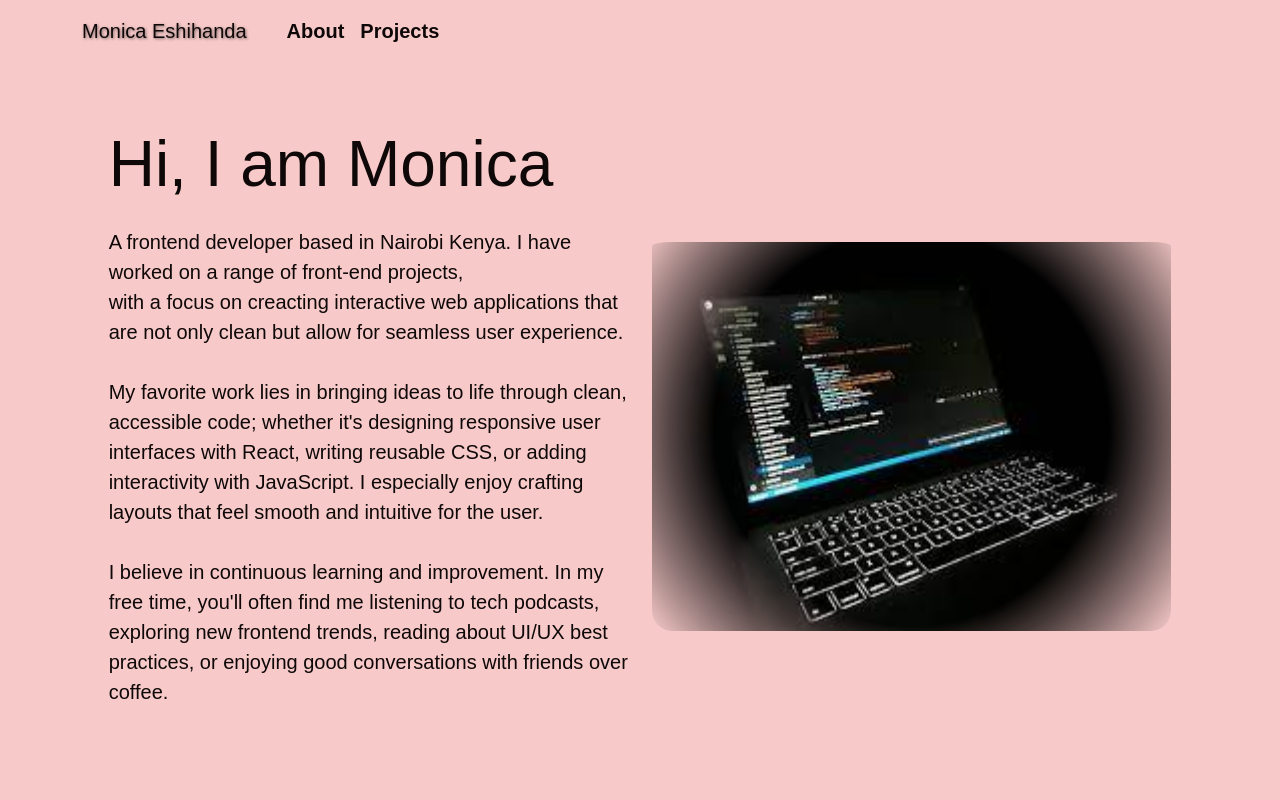
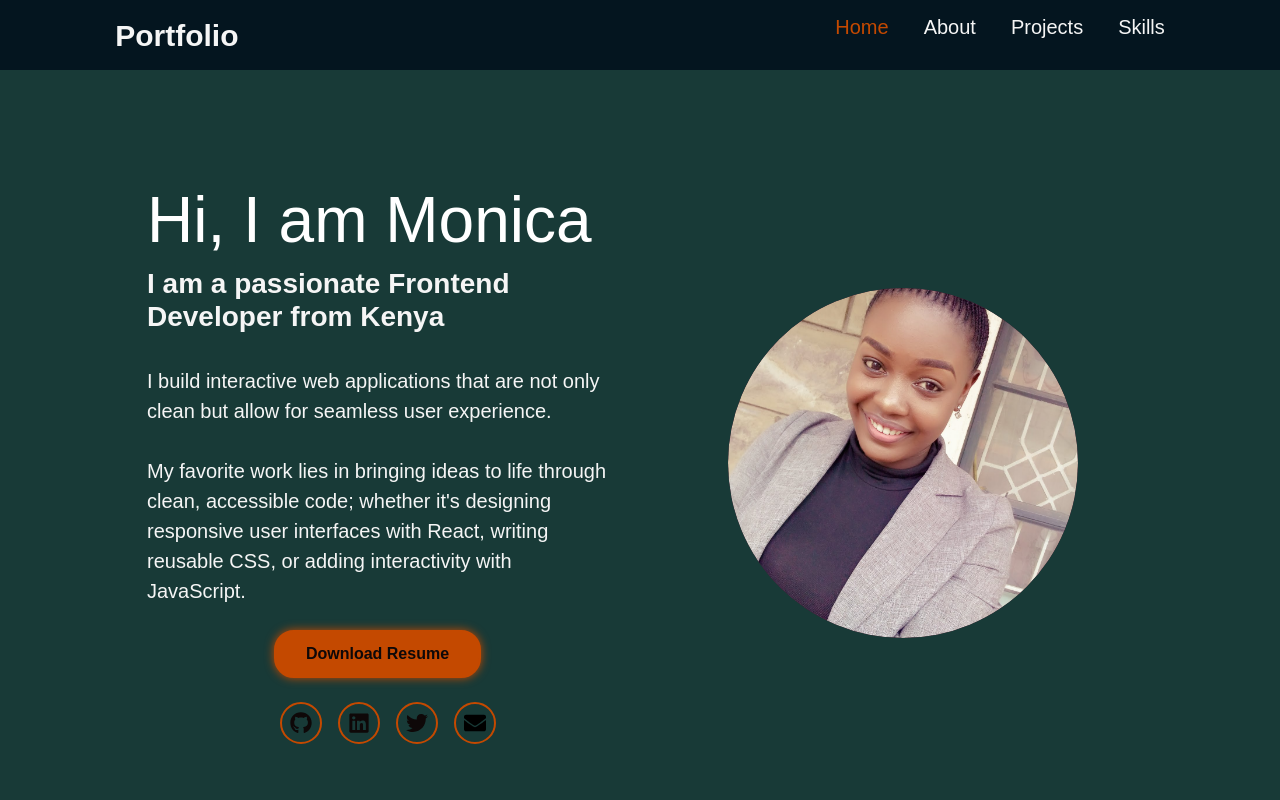
Before and after one commit to eshihanda/port_folio, a React (Vite) app in the folder my-react-app/: page / in a window 1280 px wide. Shown: the top 800 px of the page. Built offline with nearby package versions, Linux system fonts and the light colour scheme.

Commit message:
improved my portfolio

```diff
--- a/my-react-app/src/About.jsx
+++ /dev/null
@@ -1,26 +0,0 @@
-import React from 'react'
-import './Styles/About.css'
-import about from './assets/about.png'
-const About = () => {
-  return (
-    <div id='about' className='py-5 min-vh-100 about-section'>
-        <div className='row justify-content-center align-items-center'>
-        {/* the left part */}
-            <div className='col-md-5 pt-3 text-center text-md-start'>
-                <h1 className='intro-text'>
-                    <div className='display-3'>Hi, I am Monica</div>
-                </h1>
-                <p className='lead my-4'> A frontend developer based in Nairobi Kenya. I have worked on a range of front-end projects, <br />
-                with a focus on creacting interactive web applications that are not only clean but allow for seamless user experience.
-                <br />  <br /> My favorite work lies in bringing ideas to life through clean, accessible code; whether it's designing responsive user interfaces with React, writing reusable CSS, or adding interactivity with JavaScript. I especially enjoy crafting layouts that feel smooth and intuitive for the user.
-                <br />  <br /> I believe in continuous learning and improvement. In my free time, you'll often find me listening to tech podcasts, exploring new frontend trends, reading about UI/UX best practices, or enjoying good conversations with friends over coffee.</p>
-            </div>
-            <div className='col-md-5 text-center d-none d-md-block pt-3 about-image'>
-                <img src={about} alt="a web image" className='img-fluid pt-3 about-img' />
-            </div>
-        </div>
-    </div>
-  )
-}
-
-export default About
--- a/my-react-app/src/App.css
+++ b/my-react-app/src/App.css
@@ -1,9 +1,9 @@
 body {
-  background-color: #F7CAC9;
+  background-color:  #183a37;
   margin: 0;
-  padding: 0;
+  padding: 70px;
   font-family: 'Arial', sans-serif;
-  color: #0e0808;
+  color: whitesmoke;
 }
 html {
 scroll-behavior: smooth;
--- a/my-react-app/src/App.jsx
+++ b/my-react-app/src/App.jsx
@@ -1,5 +1,5 @@
 import React from 'react'
-import About from './About'
+import Home from './Home'
 import Projects from './Projects'
 import Footer   from './Footer'
 import Header from './Header'
@@ -9,7 +9,7 @@ const App = () => {
   return (
     <>
       <Header />
-      <About />
+      <Home />
       <Projects />
       <TechStack />
       <Footer />
--- a/my-react-app/src/Footer.jsx
+++ b/my-react-app/src/Footer.jsx
@@ -4,7 +4,7 @@ import { FaGithub, FaLinkedin, FaTwitter, FaEnvelope } from 'react-icons/fa';
 
 const Footer = () => {
   return (
-    <footer className="footer-section text-black text-center py-4 mt-auto">
+    <footer className="footer-section text-white text-center py-4 mt-auto">
       <div className="container">
         <p className="mb-3">
           Handcrafted by <strong>Monica Eshihanda</strong> © {new Date().getFullYear()}
--- a/my-react-app/src/Header.jsx
+++ b/my-react-app/src/Header.jsx
@@ -1,21 +1,18 @@
 import React from 'react'
-import {Navbar, Nav, Container} from 'react-bootstrap';
-import './Styles/Header.css'
+import './Styles/Header.css';
 
 const Header = () => {
   return (
-    <Navbar variant="dark" expand="lg" sticky="top" className='custom-navbar'>
-        <Container>
-            <Navbar.Brand style={{ color: '#0e0808' }} href="#">Monica Eshihanda</Navbar.Brand>
-            <Navbar.Toggle aria-controls='navbar'/>
-            <Navbar.Collapse id='navbar'>
-                <Nav className='ms-3 fw-bold'>
-                    <Nav.Link href='#about'>About</Nav.Link>
-                    <Nav.Link href='#projects'>Projects</Nav.Link>
-                </Nav>
-            </Navbar.Collapse>
-        </Container>
-    </Navbar>
+    <nav className='Topnav'>
+      <a href="#" className='brand'>Portfolio</a>
+      <ul>
+        <li className='active'><a href="#">Home </a></li>
+        <li><a href="#">About</a></li>
+        <li><a href="#">Projects</a></li>
+        <li><a href="#">Skills</a></li>
+      </ul>
+
+    </nav>
   )
 }
 
--- /dev/null
+++ b/my-react-app/src/Home.jsx
@@ -0,0 +1,68 @@
+import React from 'react'
+import './Styles/Home.css'
+import about from './assets/about.png'
+import { FaGithub, FaLinkedin, FaTwitter, FaEnvelope } from 'react-icons/fa';
+
+const Home = () => {
+  return (
+    <div id='about' className='py-5 mt-5  min-vh-100 about-section' style={{ paddingTop: "100px" }}>
+        <div className='row justify-content-center align-items-center'>
+        {/* the left part */}
+            <div className='col-md-5 d-flex flex-column justify-content-center pt-3 text-center text-md-start'>
+                <h1 className='intro-text'>
+                    <div className='display-3'>Hi, I am Monica</div>
+                </h1>
+                <h2 className='fw-bold' style={{ padding: "-10px", fontSize: "28px" }}>I am a passionate Frontend Developer from Kenya</h2>
+                <p className='lead my-4'> I build interactive web applications that are not only clean but allow for seamless user experience.
+                <br />  <br /> My favorite work lies in bringing ideas to life through clean, accessible code; whether it's designing responsive user interfaces with React, writing reusable CSS, or adding interactivity with JavaScript.
+                </p>
+                <div className="social-icons d-flex justify-content-center gap-4 flex-wrap">
+                       <a href="/resume.pdf" download="Monica_Eshihanda_Resume.pdf" className='btn'>Download Resume</a>
+                        <div className='soc'>
+                            <a
+                                href="https://github.com/eshihanda"
+                                target="_blank"
+                                rel="noopener noreferrer"
+                                className="text-grey"
+                                >
+                                <FaGithub size={22} />
+                            </a>
+                            <a
+                                href="https://www.linkedin.com/in/monicah-wamaya-89913714a/"
+                                target="_blank"
+                                rel="noopener noreferrer"
+                                className="text-blue"
+                                >
+                                <FaLinkedin size={22} />
+                            </a>
+                            <a
+                                href="https://x.com/MEshihanda"
+                                target="_blank"
+                                rel="noopener noreferrer"
+                                className="text-aqua"
+                                >
+                                <FaTwitter size={22} />
+                            </a>
+                            <a
+                                href="eshihandamonn@gmail.com"
+                                className="text-black"
+                                target="_blank"
+                                rel="noopener noreferrer"
+                                >
+                            <FaEnvelope size={22} />
+                            </a>
+                        </div>
+                </div>
+            </div>
+            <div className='col-md-5 text-center d-none d-md-block pt-3 about-image'>
+                <div className='img-items'>
+                    <img src={about} alt="a web image" className='about-img' />
+                </div>
+            </div>
+
+        </div>
+    </div>
+  )
+}
+
+export default Home
--- a/my-react-app/src/Styles/About.css
+++ /dev/null
@@ -1,28 +0,0 @@
-.intro-text {
-  font-size: 3rem;
-  font-weight: bold;
-  color:#0e0808;
-  animation: slideIn 2s ease-in-out forwards;
-  opacity: 0;
-}
-
-@keyframes slideIn {
-  0% {
-      transform: translateX(-100px);
-      opacity: 0;
-  }
-  100% {
-      transform: translateX(0);
-      opacity: 1;
-  }
-}
-.about-img {
-  width: 100%;
-  border-radius: 20px;
-  box-shadow: 0 10px 30px rgba(0, 0,0, 0.3);
-  mask-image: radial-gradient(circle, rgba(0, 0, 0, 1) 60%, rgba(0, 0, 0, 0) 100%);
-  -webkit-mask-image: radial-gradient(circle, rgba(0, 0, 0, 1) 60%, rgba(0, 0, 0, 0) 100%);
-  mask-repeat: no-repeat;
-  mask-position: center;
-  mask-size: cover
-}
--- a/my-react-app/src/Styles/Footer.css
+++ b/my-react-app/src/Styles/Footer.css
@@ -4,6 +4,6 @@
   }
 
   .footer-section a:hover {
-    color: #1500d4;
+    color: #c44900;
     transition: color 0.3s ease-in-out;
   }
--- a/my-react-app/src/Styles/Header.css
+++ b/my-react-app/src/Styles/Header.css
@@ -1,16 +1,39 @@
-.navbar-brand {
-    text-shadow: 1px 1px 3px rgba(0, 0, 0, 0.5);
-    font-size: 20px;
-  }
-  .navbar-brand:hover {
-    text-shadow: 2px 2px 6px rgba(255, 255, 255, 0.4);
-    transition: all 0.3s ease;
-  }
-  .custom-navbar .nav-link {
-      color: #0e0808 !important;
-      font-size: 20px;
-    }
-
-    .custom-navbar .nav-link:hover {
-      color: #03020e !important; /* optional: darker on hover */
-    }
+a {
+  text-decoration: none;
+  color:  whitesmoke;;
+}
+.Topnav {
+  position: fixed;
+  left: 0;
+  top: 0;
+  width: 100%;
+  padding: 0 9%;
+  height: 70px;
+  display: flex;
+  justify-content: space-between;
+  align-items: center;
+  background-color: #04151f;
+  z-index: 100;
+}
+.Topnav .brand {
+  font-size: 30px;
+  font-weight: 700;
+}
+.Topnav ul {
+  display: flex;
+}
+.Topnav ul li {
+  list-style: none;
+  margin-left: 35px;
+}
+.Topnav ul li a {
+  font-size: 20px;
+  font-weight: 500;
+  transition: .5s;
+}
+.Topnav ul li:hover a {
+  color: #c44900;
+}
+.Topnav ul li.active a {
+  color: #c44900;
+}
--- /dev/null
+++ b/my-react-app/src/Styles/Home.css
@@ -0,0 +1,83 @@
+
+.about-section .row {
+  gap: 40px; /* adds space between text and image */
+}
+@media (max-width: 768px) {
+  .about-section .row {
+    gap: 20px; /* smaller gap for mobile */
+  }
+
+  .about-image .img-items {
+    width: 250px;
+    height: 250px;
+  }
+}
+.intro-text {
+  font-size: 3rem;
+  font-weight: bold;
+  color:white;
+  animation: slideIn 2s ease-in-out forwards;
+  opacity: 0;
+}
+
+@keyframes slideIn {
+  0% {
+      transform: translateX(-100px);
+      opacity: 0;
+  }
+  100% {
+      transform: translateX(0);
+      opacity: 1;
+  }
+}
+.btn {
+  display: inline-block;
+  padding: 10px 30px;
+  background: #c44900;
+  border: 2px solid #c44900;
+  border-radius: 20px;
+  box-shadow: 0 0 10px #c44900;
+  font-size: 16px;
+  color: #0e0808;
+  font-weight: 600;
+  transition: .5s;
+}
+.btn:hover {
+  background: transparent;
+  color: #0e0808;
+  box-shadow: none;
+}
+.social-icons .soc {
+  margin-left: 20px;
+
+}
+.social-icons .soc a {
+  display: inline-flex;
+  padding: 8px;
+  border: 2px solid #c44900;
+  border-radius: 50%;
+  font-size: 20px;
+  color:#0e0808;
+  margin: 0 8px;
+}
+.social-icons .soc a:hover {
+  background: #c44900;
+  color: #0e0808;
+  box-shadow: 0 0 10px #c44900;
+}
+/* Styling the image */
+.about-image .img-items {
+  width: 350px;
+  height: 350px;
+  background: #432534;
+  border-radius: 50%;
+  overflow: hidden; /* Hides any overflow */
+  margin: 0 auto;
+}
+
+.about-image .img-items img {
+  width: 100%;
+  height: 100%;
+  object-fit: cover; /* Makes sure image fills circle nicely */
+  border-radius: 50%;
+}
--- a/my-react-app/src/Styles/Projects.css
+++ b/my-react-app/src/Styles/Projects.css
@@ -25,7 +25,7 @@
     left: 0;
     height: 100%;
     width: 100%;
-    background:  #3b96b4;
+    background:  #04151f;
     color: #0e0808;
     opacity: 0;
     transition: opacity 0.4s ease-in-out;
```
Also changed, not shown: my-react-app/src/Styles/TechStack.css (+5 -5 lines), my-react-app/src/assets/about.png, 1 other file (tests, documents, lock files or other folders).
